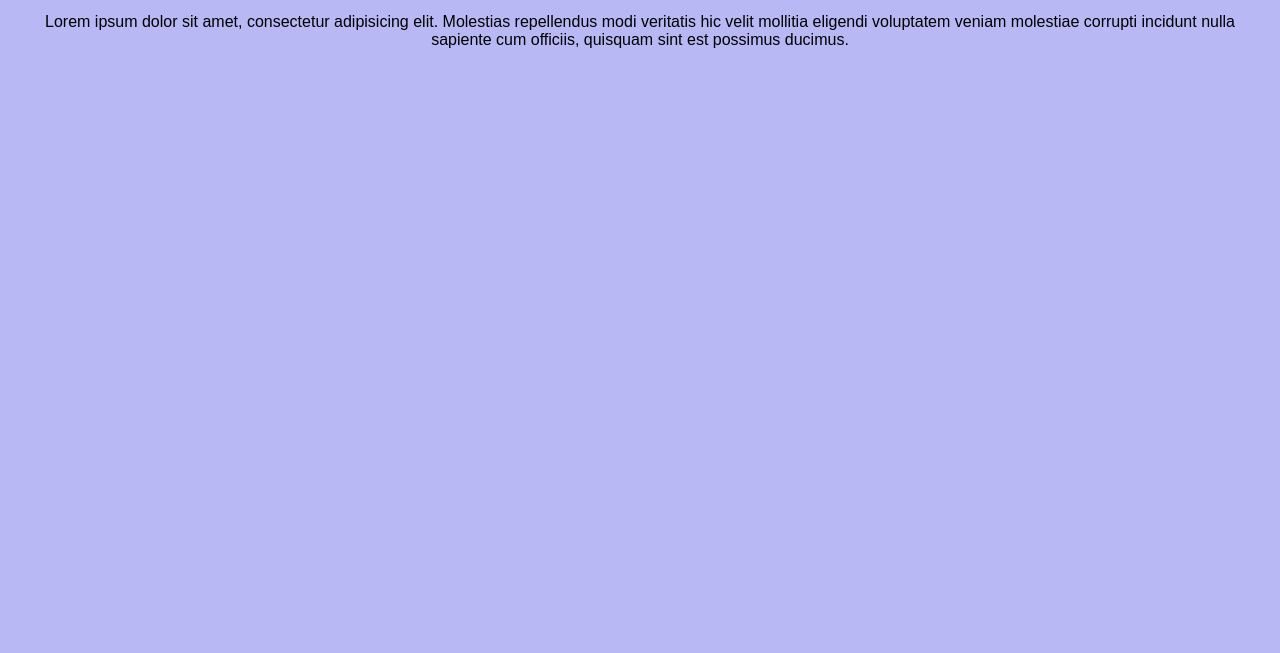
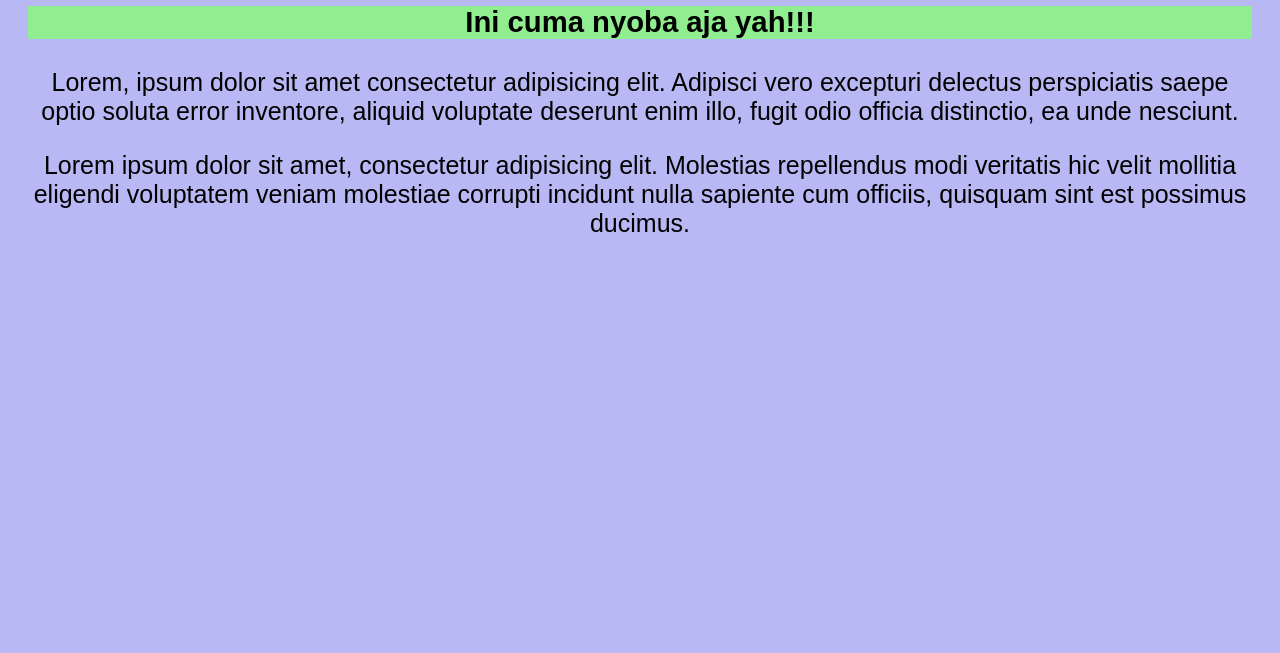
Before and after one commit to furqon921/furqon921.github.io, a plain HTML site: page index.html in a window 1280 px wide. Shown: the part 147-800 px from the top of the page. Drawn offline with Linux system fonts and the light colour scheme.

Commit message:
menambahkan h3 dan h3 style

```diff
--- a/index.html
+++ b/index.html
@@ -11,6 +11,7 @@
 
 <body>
     <h1>Ahmad Furqon</h1>
+    <h3>Ini cuma nyoba aja yah!!!</h3>
     <p>Lorem, ipsum dolor sit amet consectetur adipisicing elit. Adipisci vero excepturi delectus perspiciatis saepe
         optio soluta error inventore, aliquid voluptate deserunt enim illo, fugit odio officia distinctio, ea unde
         nesciunt.</p>
--- a/style.css
+++ b/style.css
@@ -3,4 +3,9 @@ body {
     background-color: rgb(184, 184, 244);
     padding: 20px;
     text-align: center;
+    font-size: 25px;
 }
+
+h3 {
+    background-color: lightgreen;
+}
```
